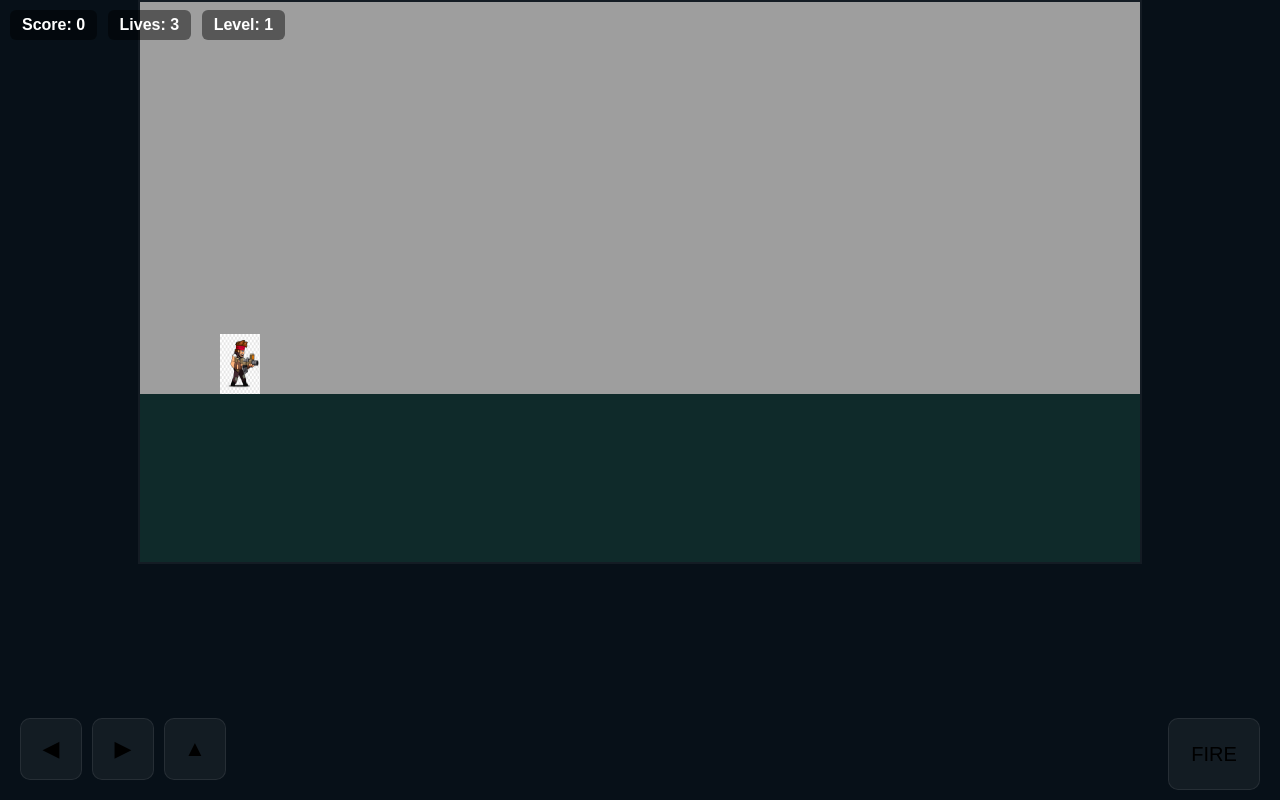
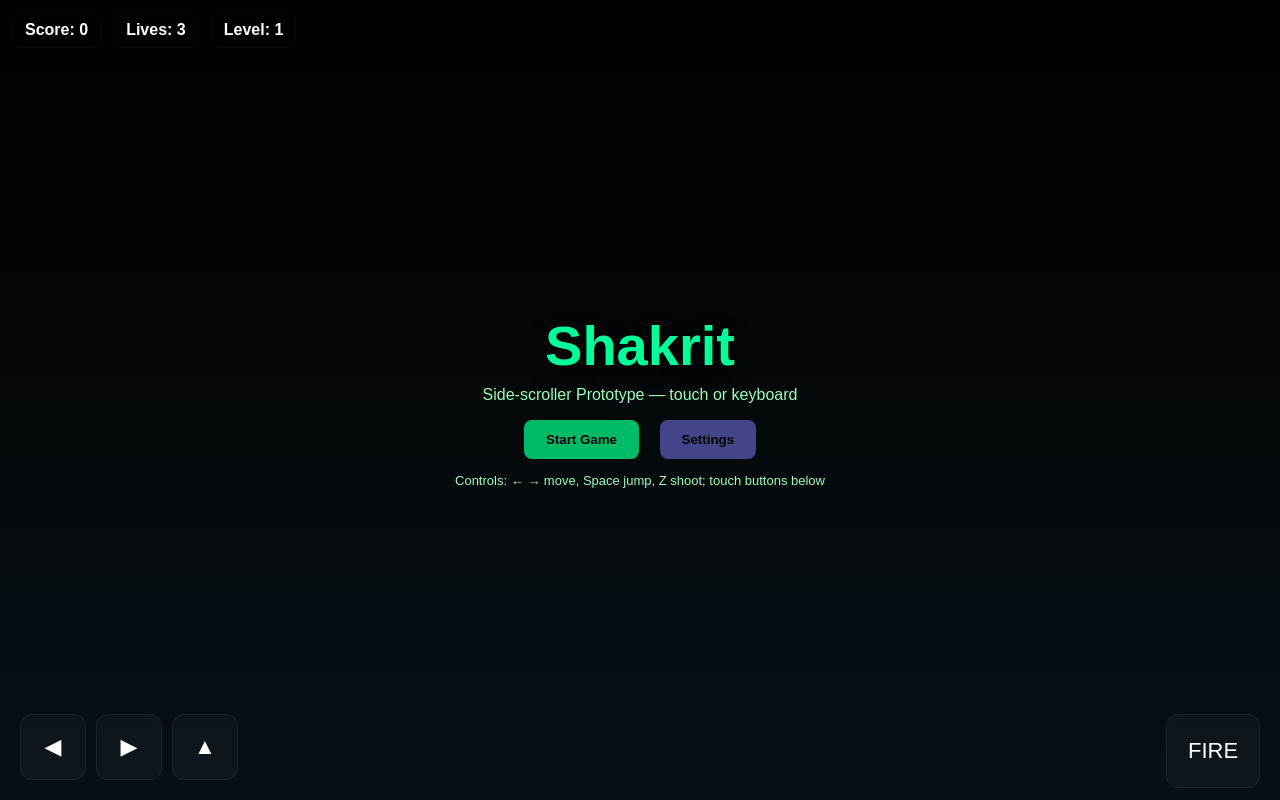
Before and after one commit to krishnayourturn/KS, a plain HTML site: page index.html in a window 1280 px wide. Drawn offline with Linux system fonts and the light colour scheme.

Commit message:
Update index.html

```diff
--- a/index.html
+++ b/index.html
@@ -3,263 +3,411 @@
 <head>
 <meta charset="UTF-8">
 <meta name="viewport" content="width=device-width, initial-scale=1.0">
-<title>ChatGPT Contra</title>
+<title>Shakrit — playable</title>
 <style>
-html, body { margin:0; padding:0; height:100%; background:#071018; font-family:sans-serif; overflow:hidden; }
-canvas { display:block; background:#071018; margin:0 auto; border:2px solid rgba(255,255,255,0.05);}
-#controls { position:fixed; bottom:10px; left:0; right:0; display:flex; justify-content:space-between; padding:0 20px; z-index:10; }
-.ctrl { width:60px; height:60px; background:rgba(255,255,255,0.05); border-radius:10px; border:1px solid rgba(255,255,255,0.08); display:flex; justify-content:center; align-items:center; font-size:22px; user-select:none; touch-action:none; }
-.ctrl.big { width:90px; height:70px; font-size:20px; }
-#hud { position:fixed; top:10px; left:10px; z-index:11; color:white; font-weight:bold; }
-.panel { background:rgba(0,0,0,0.45); padding:6px 12px; border-radius:6px; margin-right:6px; display:inline-block; }
+  html, body {
+    margin: 0;
+    padding: 0;
+    height: 100%;
+    background: #071018;
+    color: #fff;
+    font-family: Arial, Helvetica, sans-serif;
+  }
+  #title {
+    position: fixed;
+    inset: 0;
+    display: flex;
+    flex-direction: column;
+    justify-content: center;
+    align-items: center;
+    z-index: 60;
+    background: linear-gradient(#000,#071016);
+  }
+  #title h1 {
+    margin: 0;
+    font-size: 56px;
+    color: #00ff99;
+    text-shadow: 0 6px 18px rgba(0,0,0,0.8);
+  }
+  .btn {
+    padding: 12px 22px;
+    margin: 8px;
+    border-radius: 8px;
+    border: 0;
+    background: #0b6;
+    cursor: pointer;
+    font-weight: 700;
+  }
+  #canvasWrap {
+    display: flex;
+    justify-content: center;
+    align-items: center;
+    height: 100vh;
+    box-sizing: border-box;
+    padding: 12px;
+  }
+  canvas {
+    border: 3px solid rgba(255,255,255,0.04);
+    max-width: 100%;
+    height: auto;
+    display: block;
+    background-size: cover;
+    background-position: bottom;
+  }
+  #controls {
+    position: fixed;
+    left: 0;
+    right: 0;
+    bottom: 12px;
+    display: flex;
+    justify-content: space-between;
+    padding: 0 20px;
+    z-index: 70;
+    pointer-events: none;
+  }
+  .leftControls, .rightControls {
+    display: flex;
+    gap: 10px;
+    pointer-events: auto;
+  }
+  .ctrl {
+    width: 64px;
+    height: 64px;
+    border-radius: 12px;
+    background: rgba(255,255,255,0.03);
+    border: 1px solid rgba(255,255,255,0.06);
+    display: flex;
+    align-items: center;
+    justify-content: center;
+    font-size: 22px;
+    user-select: none;
+    touch-action: none;
+  }
+  .ctrl.big { width: 92px; height: 72px; }
+  #hud {
+    position: fixed;
+    left: 12px;
+    top: 12px;
+    display: flex;
+    gap: 12px;
+    z-index: 75;
+  }
+  .panel {
+    background: rgba(0,0,0,0.45);
+    padding: 8px 12px;
+    border-radius: 8px;
+    border: 1px solid rgba(255,255,255,0.03);
+    font-weight: 700;
+  }
+  @media(max-width:600px){
+    .ctrl { width: 52px; height: 52px; font-size: 18px; }
+    .ctrl.big { width: 84px; height: 64px; }
+    #title h1{ font-size:36px; }
+  }
 </style>
 </head>
 <body>
 
-<canvas id="game" width="1000" height="560"></canvas>
-
-<div id="hud">
-  <span class="panel" id="score">Score: 0</span>
-  <span class="panel" id="lives">Lives: 3</span>
-  <span class="panel" id="level">Level: 1</span>
+<!-- Title -->
+<div id="title">
+  <h1>Shakrit</h1>
+  <div style="margin:8px;color:#9fb">Side-scroller Prototype — touch or keyboard</div>
+  <div>
+    <button id="startBtn" class="btn">Start Game</button>
+    <button id="settingsBtn" class="btn" style="background:#448">Settings</button>
+  </div>
+  <div style="margin-top:6px;color:#9fb;font-size:13px">Controls: ← → move, Space jump, Z shoot; touch buttons below</div>
 </div>
 
+<!-- HUD -->
+<div id="hud" aria-hidden>
+  <div class="panel" id="score">Score: 0</div>
+  <div class="panel" id="lives">Lives: 3</div>
+  <div class="panel" id="level">Level: 1</div>
+</div>
+
+<!-- Canvas -->
+<div id="canvasWrap">
+  <canvas id="game" width="1000" height="560"></canvas>
+</div>
+
+<!-- Touch Controls -->
 <div id="controls">
-  <div style="display:flex; gap:10px;">
+  <div class="leftControls">
     <div id="btnLeft" class="ctrl">◀</div>
     <div id="btnRight" class="ctrl">▶</div>
     <div id="btnJump" class="ctrl">▲</div>
   </div>
-  <div>
+  <div class="rightControls">
     <div id="btnFire" class="ctrl big">FIRE</div>
   </div>
 </div>
 
 <script>
-// CANVAS
 const canvas = document.getElementById('game');
 const ctx = canvas.getContext('2d');
 const W = canvas.width, H = canvas.height;
 
-// GAME VARIABLES
+const startBtn = document.getElementById('startBtn');
+const title = document.getElementById('title');
+const scoreDOM = document.getElementById('score');
+const livesDOM = document.getElementById('lives');
+const levelDOM = document.getElementById('level');
+
+const controls = {
+  left: document.getElementById('btnLeft'),
+  right: document.getElementById('btnRight'),
+  jump: document.getElementById('btnJump'),
+  fire: document.getElementById('btnFire')
+};
+
 let running = false;
-let score = 0;
-let lives = 3;
+let paused = false;
+
+const LEVEL_HEIGHT_RATIO = 0.3; // Player 30% above bottom
+const GROUND_HEIGHT = H * LEVEL_HEIGHT_RATIO;
+
 let levelIndex = 0;
+const levels = [
+  {
+    width: 4000,
+    playerStartX: 80,
+    enemies: [
+      {x:600, type:'grunt', hp:2},
+      {x:1200, type:'grunt', hp:2},
+      {x:1800, type:'jumper', hp:3},
+      {x:2600, type:'sniper', hp:2},
+      {x:3400, type:'grunt', hp:2}
+    ],
+    levelEndX: 3800
+  }
+];
+
+let levelData = levels[levelIndex];
+let levelWidth = levelData.width;
+
 let cameraX = 0;
 
-// INPUT
-const input = {left:false,right:false,jump:false,shoot:false};
-function wire(el, prop){
-  el.addEventListener('touchstart', e=>{e.preventDefault();input[prop]=true;},{passive:false});
-  el.addEventListener('touchend', e=>{e.preventDefault();input[prop]=false;},{passive:false});
-  el.addEventListener('mousedown', ()=>input[prop]=true);
-  el.addEventListener('mouseup', ()=>input[prop]=false);
-  el.addEventListener('mouseleave', ()=>input[prop]=false);
-}
-wire(document.getElementById('btnLeft'),'left');
-wire(document.getElementById('btnRight'),'right');
-wire(document.getElementById('btnJump'),'jump');
-wire(document.getElementById('btnFire'),'shoot');
-window.addEventListener('keydown', e=>{
-  if(e.key==='ArrowLeft') input.left=true;
-  if(e.key==='ArrowRight') input.right=true;
+// Player
+const player = {
+  x: 80, y: H - GROUND_HEIGHT - 60,
+  w:40, h:60,
+  vx:0, vy:0,
+  speed:4,
+  onGround:true,
+  facing:'right',
+  shootCooldown:0
+};
+
+let bullets = [];
+let enemyBullets = [];
+let enemies = [];
+let particles = [];
+let score = 0, lives = 3;
+
+// Utils
+function clamp(v,a,b){ return Math.max(a,Math.min(b,v)); }
+function rand(min,max){ return Math.floor(Math.random()*(max-min+1))+min; }
+function rects(a,b){ return !(a.x+a.w < b.x || a.x > b.x+b.w || a.y+a.h < b.y || a.y > b.y + b.h); }
+
+// Input
+const input = {left:false, right:false, jump:false, shoot:false};
+window.addEventListener('keydown',e=>{
+  if(e.key==='ArrowLeft') input.left=true,player.facing='left';
+  if(e.key==='ArrowRight') input.right=true,player.facing='right';
   if(e.key===' '||e.key==='ArrowUp') input.jump=true;
   if(e.key.toLowerCase()==='z') input.shoot=true;
 });
-window.addEventListener('keyup', e=>{
+window.addEventListener('keyup',e=>{
   if(e.key==='ArrowLeft') input.left=false;
   if(e.key==='ArrowRight') input.right=false;
   if(e.key===' '||e.key==='ArrowUp') input.jump=false;
   if(e.key.toLowerCase()==='z') input.shoot=false;
 });
 
-// PLAYER
-const player = {
-  x:80, y:H*0.7-60, w:40, h:60,
-  vx:0, vy:0, speed:4, onGround:true,
-  facing:'right', shootCooldown:0
-};
+// Touch
+function wire(el,prop){
+  el.addEventListener('touchstart',ev=>{ ev.preventDefault(); input[prop]=true;},{passive:false});
+  el.addEventListener('touchend',ev=>{ ev.preventDefault(); input[prop]=false;},{passive:false});
+  el.addEventListener('mousedown',()=>input[prop]=true);
+  el.addEventListener('mouseup',()=>input[prop]=false);
+  el.addEventListener('mouseleave',()=>input[prop]=false);
+}
+wire(controls.left,'left'); wire(controls.right,'right'); wire(controls.jump,'jump'); wire(controls.fire,'shoot');
 
-// LEVEL DATA
-const levels = [
-  {
-    width:3000,
-    playerStartX:80,
-    enemies:[
-      {id:1,x:500,patrol:200,type:'grunt',hp:3,shootRange:220},
-      {id:2,x:1200,patrol:150,type:'grunt',hp:3,shootRange:220},
-      {id:3,x:2000,patrol:250,type:'sniper',hp:2,shootRange:350}
-    ],
-    levelEndX:2800
+// Level setup
+function spawnEnemies(){
+  enemies.length=0;
+  for(const cfg of levelData.enemies){
+    enemies.push({
+      x: cfg.x,
+      y: H - GROUND_HEIGHT - 40,
+      w:30,
+      h:40,
+      vx:(Math.random()<0.5?1:-1)*1,
+      hp: cfg.hp,
+      type: cfg.type,
+      shootCooldown: rand(60,120)
+    });
   }
-];
-let level = levels[levelIndex];
-
-// OBJECTS
-let bullets=[], enemyBullets=[], enemies=[], particles=[];
-const activated = new Set();
-const MAX_ACTIVE=3;
-
-// IMAGES
-const playerImg = new Image(); playerImg.src='assets/player/Player.PNG';
-const enemyImg = new Image(); enemyImg.src='assets/enemies/Enemy.PNG';
-const bgImg = new Image(); bgImg.src='assets/background/Background.png';
-
-// UTILS
-function clamp(v,a,b){return Math.max(a,Math.min(b,v));}
-function rects(a,b){return !(a.x+a.w<b.x||a.x>b.x+b.w||a.y+a.h<b.y||a.y>b.y+b.h);}
-function rand(min,max){return Math.floor(Math.random()*(max-min+1))+min;}
-
-// SPAWN ENEMY
-function spawnEnemy(cfg){
-  const e={
-    ...cfg,
-    baseX:cfg.x, w:44, h:48,
-    vx:(Math.random()<0.5?1:-1)*(0.6+Math.random()*1.2),
-    minX:cfg.x-cfg.patrol/2,
-    maxX:cfg.x+cfg.patrol/2,
-    onGround:true,
-    vy:0,
-    shootCooldown:rand(40,120)
-  };
-  e.minX=Math.max(20,e.minX);
-  e.maxX=Math.min(level.width-60,e.maxX);
-  enemies.push(e);
 }
 
-// PLAYER HIT
-function hurtPlayer(){
-  lives=Math.max(0,lives-1);
-  player.x=clamp(player.x-120,20,level.width-60);
-  player.vx=player.vy=0;
-  if(lives<=0){running=false;setTimeout(()=>alert('Game Over! Score: '+score),50);}
-}
+function update(){
+  player.vx=0;
+  if(input.left) player.vx=-player.speed;
+  if(input.right) player.vx=player.speed;
+  player.x+=player.vx;
 
-// START LEVEL
-function startLevel(){
-  level = levels[levelIndex];
-  player.x=level.playerStartX;
-  player.y=H*0.7-60;
-  player.vx=player.vy=0;
-  bullets=[]; enemyBullets=[]; enemies=[]; particles=[];
-  activated.clear();
-  score=0;
-  lives=3;
-  running=true;
-}
+  const viewCenter=W*0.38;
+  cameraX=clamp(player.x-viewCenter,0,levelWidth-W);
 
-// UPDATE
-function update(){
-  if(!running) return;
-
-  // PLAYER
-  player.vx=0;
-  if(input.left) player.vx=-player.speed,player.facing='left';
-  if(input.right) player.vx=player.speed,player.facing='right';
-  player.x+=player.vx;
-  player.x=clamp(player.x,12,level.width-player.w-12);
-
-  // JUMP
-  if(input.jump && player.onGround){player.vy=-11;player.onGround=false;}
+  if(input.jump && player.onGround){ player.vy=-12; player.onGround=false; }
   player.vy+=0.6;
   player.y+=player.vy;
-  if(player.y+player.h>=H*0.7){player.y=H*0.7-player.h;player.vy=0;player.onGround=true;}
+  if(player.y + player.h >= H - GROUND_HEIGHT){ player.y=H - GROUND_HEIGHT - player.h; player.vy=0; player.onGround=true; }
 
-  // CAMERA
-  const viewCenter=W*0.38;
-  cameraX = clamp(player.x-viewCenter,0,level.width-W);
-
-  // SHOOT
   if(input.shoot && player.shootCooldown<=0){
-    const dir = player.facing==='right'?1:-1;
-    bullets.push({x:player.x + (dir===1?player.w-4:-12), y:player.y+player.h*0.45, vx:12*dir,w:10,h:5,life:200});
+    const dir=player.facing==='right'?1:-1;
+    bullets.push({x:player.x + (dir===1?player.w: -12), y:player.y+player.h*0.45, vx:12*dir, w:10,h:5,life:200});
     player.shootCooldown=12;
   }
   if(player.shootCooldown>0) player.shootCooldown--;
 
-  // SPAWN ENEMIES
-  for(const cfg of level.enemies){
-    if(activated.has(cfg.id)) continue;
-    if(player.x>=cfg.x-100 && enemies.length<MAX_ACTIVE){
-      spawnEnemy(cfg);
-      activated.add(cfg.id);
+  // Enemy logic
+  for(let i=enemies.length-1;i>=0;i--){
+    const e=enemies[i];
+    e.x+=e.vx;
+    if(e.x<20){ e.x=20; e.vx=Math.abs(e.vx);}
+    if(e.x+e.w>levelWidth-20){ e.x=levelWidth-e.w-20; e.vx=-Math.abs(e.vx); }
+
+    e.shootCooldown--;
+    if(e.shootCooldown<=0){
+      const dx=player.x - e.x;
+      if(Math.abs(dx)<300){
+        const dir=dx>0?1:-1;
+        enemyBullets.push({x:e.x+e.w/2,y:e.y+e.h/2,vx:5*dir,vy:0,w:8,h:6,life:300});
+      }
+      e.shootCooldown=rand(60,120);
+    }
+
+    if(e.hp<=0){ enemies.splice(i,1); score+=40; }
+  }
+
+  // Bullets collision
+  for(let i=bullets.length-1;i>=0;i--){
+    const b=bullets[i]; b.x+=b.vx; b.life--;
+    if(b.life<=0){ bullets.splice(i,1); continue; }
+    for(let j=enemies.length-1;j>=0;j--){
+      if(rects(b,enemies[j])){ enemies[j].hp-=1; bullets.splice(i,1); break; }
     }
   }
 
-  // ENEMIES
-  for(let i=enemies.length-1;i>=0;i--){
-    const e=enemies[i];
-    e.x+=e.vx;
-    if(e.x<e.minX){e.x=e.minX;e.vx=Math.abs(e.vx);}
-    if(e.x+e.w>e.maxX){e.x=e.maxX-e.w;e.vx=-Math.abs(e.vx);}
-    // ENEMY SHOOT
-    const dx = player.x-e.x;
-    if(Math.abs(dx)<=e.shootRange && e.shootCooldown<=0){
-      const dir=dx>=0?1:-1;
-      enemyBullets.push({x:e.x+e.w/2,y:e.y+e.h/2,vx:5*dir,vy:0,w:8,h:6,life:300});
-      e.shootCooldown=60+Math.floor(Math.random()*60);
-    }
-    if(e.shootCooldown>0) e.shootCooldown--;
-
-    if(e.hp<=0){enemies.splice(i,1);score+=40;}
+  for(let i=enemyBullets.length-1;i>=0;i--){
+    const b=enemyBullets[i]; b.x+=b.vx; b.life--;
+    if(b.life<=0){ enemyBullets.splice(i,1); continue; }
+    if(rects(b,player)){ enemyBullets.splice(i,1); hurtPlayer(); }
   }
 
-  // PLAYER BULLETS
-  for(let i=bullets.length-1;i>=0;i--){
-    const b=bullets[i]; b.x+=b.vx;b.life--;
-    if(b.life<=0){bullets.splice(i,1);continue;}
-    for(let j=enemies.length-1;j>=0;j--){
-      if(rects(b,enemies[j])){enemies[j].hp--; bullets.splice(i,1); break;}
-    }
-  }
+  scoreDOM.textContent='Score: '+score;
+  livesDOM.textContent='Lives: '+lives;
+  levelDOM.textContent='Level: '+(levelIndex+1);
 
-  // ENEMY BULLETS
-  for(let i=enemyBullets.length-1;i>=0;i--){
-    const b=enemyBullets[i]; b.x+=b.vx;b.life--;
-    if(b.life<=0) enemyBullets.splice(i,1);
-    else if(rects(b,player)){enemyBullets.splice(i,1);hurtPlayer();}
+  if(player.x>=levelData.levelEndX){
+    running=false;
+    setTimeout(()=>alert('You finished the game! Score: '+score),50);
+    resetAndShowTitle();
   }
 }
 
-// RENDER
+function spawnExplosion(x,y){
+  for(let i=0;i<12;i++){
+    particles.push({
+      x:x+rand(-8,8),y:y+rand(-8,8),
+      vx:(Math.random()-0.5)*6, vy:(Math.random()-0.5)*6-1,
+      life:20+rand(0,30),
+      col:['#ff9a6b','#ff6b6b','#ffd24d'][rand(0,2)]
+    });
+  }
+}
+
+function hurtPlayer(){
+  lives=Math.max(0,lives-1);
+  spawnExplosion(player.x,player.y);
+  player.x=80; player.vx=0; player.vy=0;
+  if(lives===0){ running=false; setTimeout(()=>alert('Game Over! Score: '+score),50); resetAndShowTitle(); }
+}
+
+// Render
 function render(){
   ctx.clearRect(0,0,W,H);
 
-  // BACKGROUND
-  if(bgImg.complete) ctx.drawImage(bgImg,-cameraX,0,level.width,H);
+  // Background image
+  canvas.style.backgroundImage="url('assets/background/Background.png')";
 
-  // GROUND
+  // Ground line
   ctx.fillStyle='#0f2a2a';
-  ctx.fillRect(0,H*0.7,W,H*0.7);
+  ctx.fillRect(0,H-GROUND_HEIGHT,W,GROUND_HEIGHT);
 
-  // ENEMIES
-  for(const e of enemies){
-    if(enemyImg.complete) ctx.drawImage(enemyImg,e.x-cameraX,e.y,e.w,e.h);
-    else {ctx.fillStyle='red';ctx.fillRect(e.x-cameraX,e.y,e.w,e.h);}
-  }
+  // Player - designed human
+  drawPlayer(player.x-cameraX,player.y,player.w,player.h,player.facing);
 
-  // PLAYER
-  if(playerImg.complete) ctx.drawImage(playerImg,player.x-cameraX,player.y,player.w,player.h);
-  else ctx.fillStyle='lime',ctx.fillRect(player.x-cameraX,player.y,player.w,player.h);
+  // Enemy - smaller human
+  for(const e of enemies) drawEnemy(e.x-cameraX,e.y,e.w,e.h);
 
-  // BULLETS
-  ctx.fillStyle='yellow';
-  for(const b of bullets) ctx.fillRect(b.x-cameraX,b.y,b.w,b.h);
-  ctx.fillStyle='orange';
-  for(const b of enemyBullets) ctx.fillRect(b.x-cameraX,b.y,b.w,b.h);
+  // Bullets
+  ctx.fillStyle='#ffd24d'; for(const b of bullets) ctx.fillRect(b.x-cameraX,b.y,b.w,b.h);
+  ctx.fillStyle='#ff7b7b'; for(const b of enemyBullets) ctx.fillRect(b.x-cameraX,b.y,b.w,b.h);
 }
 
-// GAME LOOP
-function loop(){
-  update();
-  render();
-  requestAnimationFrame(loop);
+// Draw custom player
+function drawPlayer(sx,sy,w,h,facing){
+  ctx.save();
+  if(facing==='left'){ ctx.translate(sx+w/2,0); ctx.scale(-1,1); sx=-sx; }
+  // Body
+  ctx.fillStyle='#06b07a'; ctx.fillRect(sx,sy,w,h);
+  // Head
+  ctx.fillStyle='#0ff'; ctx.fillRect(sx+w*0.25,sy-10,w*0.5,h*0.25);
+  ctx.restore();
 }
 
-// START
-startLevel();
-loop();
+// Draw enemy
+function drawEnemy(sx,sy,w,h){
+  ctx.fillStyle='#ff3333'; ctx.fillRect(sx,sy,w,h);
+  ctx.fillStyle='#880000'; ctx.fillRect(sx+w*0.2,sy-6,w*0.6,h*0.15);
+}
+
+// Main loop
+let lastTs=0;
+function step(ts){
+  if(!lastTs) lastTs=ts;
+  const dt=(ts-lastTs)/16.666;
+  lastTs=ts;
+  if(running && !paused){ update(); render(); }
+  requestAnimationFrame(step);
+}
+
+function startLevel(index){
+  levelIndex=index;
+  levelData=levels[levelIndex];
+  levelWidth=levelData.width;
+  enemies.length=0; bullets.length=0; enemyBullets.length=0; particles.length=0;
+  player.x=levelData.playerStartX; player.y=H-GROUND_HEIGHT-player.h; player.vx=0; player.vy=0; player.onGround=true; player.shootCooldown=0;
+  score=0; lives=3;
+  running=true;
+  title.style.display='none';
+  spawnEnemies();
+}
+
+function resetAndShowTitle(){
+  running=false;
+  title.style.display='flex';
+}
+
+startBtn.addEventListener('click',()=>startLevel(0));
+document.getElementById('settingsBtn').addEventListener('click',()=>alert('Settings: none'));
+
+resetAndShowTitle();
+requestAnimationFrame(step);
 </script>
 </body>
 </html>
```
